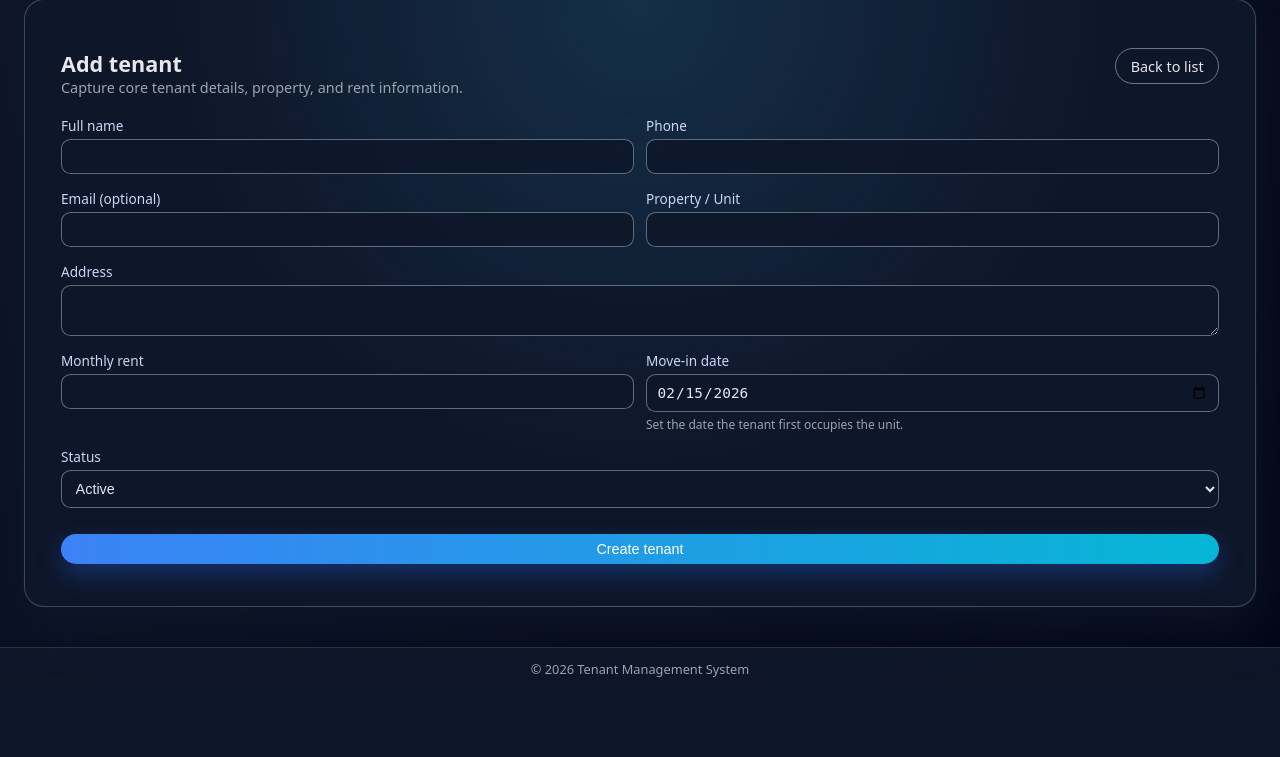
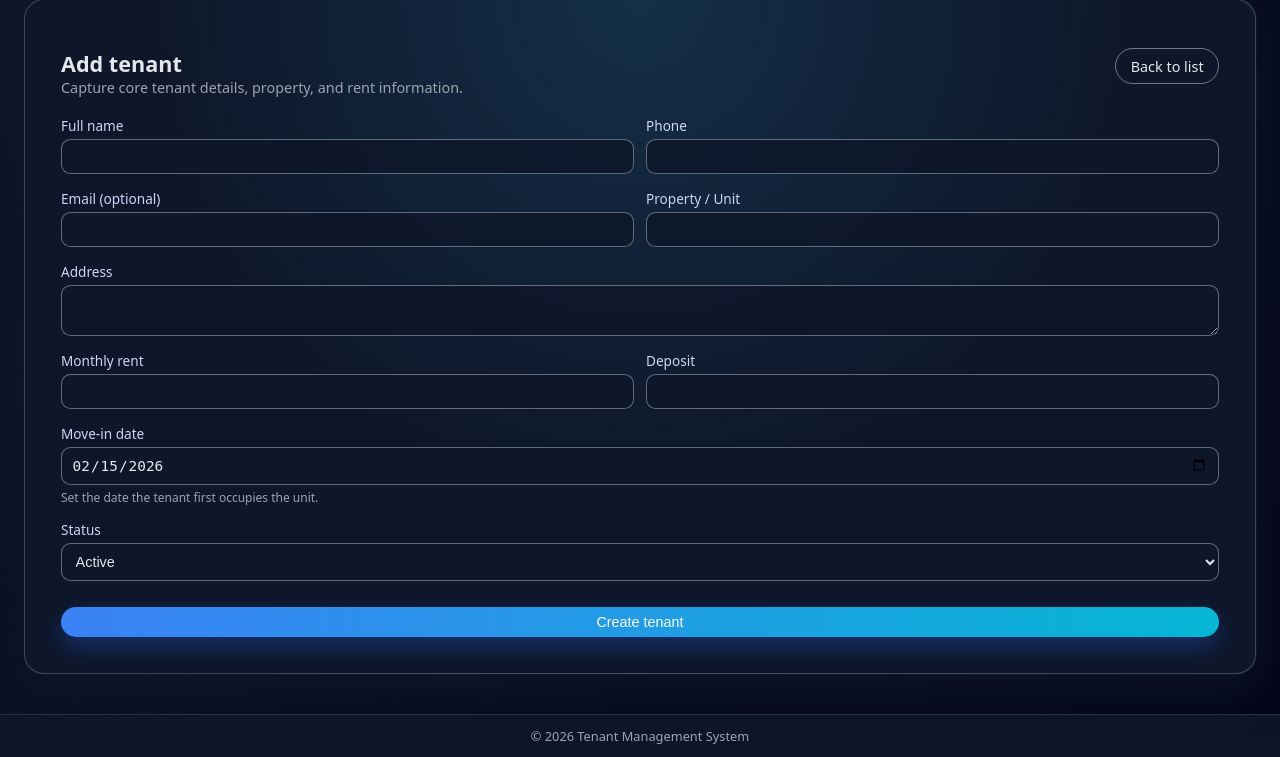
Before and after one commit to gabhaleshashank/tenant-manager, a PHP site: page /tenant_form.php in a window 1280 px wide. Shown: the part 110-867 px from the top of the page. Before the commit the page ends 787 px from the top, so only its background shows below. Run offline with PHP 8.4, Linux system fonts and the light colour scheme; the visitor is signed in with stand-in values (Sample User, id 1).

Commit message:
Add deposit field to tenant profile, form, and database schema; update tenant and dashboard listing to display deposit information

```diff
--- a/database/schema.sql
+++ b/database/schema.sql
@@ -25,6 +25,7 @@ CREATE TABLE IF NOT EXISTS tenants (
   address VARCHAR(255) NOT NULL,
   property_name VARCHAR(150) NOT NULL,
   monthly_rent DECIMAL(10,2) NOT NULL,
+  deposit DECIMAL(10,2) NOT NULL DEFAULT 0.00,
   move_in_date DATE NOT NULL,
   status ENUM('active', 'moved_out') NOT NULL DEFAULT 'active',
   created_at TIMESTAMP DEFAULT CURRENT_TIMESTAMP
--- a/tenant_form.php
+++ b/tenant_form.php
@@ -21,6 +21,7 @@ $tenant = [
     'address' => '',
     'property_name' => '',
     'monthly_rent' => '',
+    'deposit' => '',
     'move_in_date' => date('Y-m-d'),
     'status' => 'active',
 ];
@@ -44,6 +45,7 @@ if ($_SERVER['REQUEST_METHOD'] === 'POST') {
     $tenant['address'] = trim($_POST['address'] ?? '');
     $tenant['property_name'] = trim($_POST['property_name'] ?? '');
     $tenant['monthly_rent'] = trim($_POST['monthly_rent'] ?? '');
+    $tenant['deposit'] = trim($_POST['deposit'] ?? '');
     $tenant['move_in_date'] = trim($_POST['move_in_date'] ?? '');
     $tenant['status'] = $_POST['status'] ?? 'active';
 
@@ -53,6 +55,7 @@ if ($_SERVER['REQUEST_METHOD'] === 'POST') {
         $tenant['address'] === '' ||
         $tenant['property_name'] === '' ||
         $tenant['monthly_rent'] === '' ||
+        $tenant['deposit'] === '' ||
         $tenant['move_in_date'] === ''
     ) {
         $error = 'Please fill in all required fields.';
@@ -66,6 +69,7 @@ if ($_SERVER['REQUEST_METHOD'] === 'POST') {
                      address = :address,
                      property_name = :property_name,
                      monthly_rent = :monthly_rent,
+                     deposit = :deposit,
                      move_in_date = :move_in_date,
                      status = :status
                  WHERE id = :id'
@@ -77,6 +81,7 @@ if ($_SERVER['REQUEST_METHOD'] === 'POST') {
                 'address' => $tenant['address'],
                 'property_name' => $tenant['property_name'],
                 'monthly_rent' => $tenant['monthly_rent'],
+                'deposit' => $tenant['deposit'],
                 'move_in_date' => $tenant['move_in_date'],
                 'status' => $tenant['status'],
                 'id' => $id,
@@ -85,9 +90,9 @@ if ($_SERVER['REQUEST_METHOD'] === 'POST') {
         } else {
             $stmt = $pdo->prepare(
                 'INSERT INTO tenants
-                 (full_name, phone, email, address, property_name, monthly_rent, move_in_date, status)
+                 (full_name, phone, email, address, property_name, monthly_rent, deposit, move_in_date, status)
                  VALUES
-                 (:full_name, :phone, :email, :address, :property_name, :monthly_rent, :move_in_date, :status)'
+                 (:full_name, :phone, :email, :address, :property_name, :monthly_rent, :deposit, :move_in_date, :status)'
             );
             $stmt->execute([
                 'full_name' => $tenant['full_name'],
@@ -96,6 +101,7 @@ if ($_SERVER['REQUEST_METHOD'] === 'POST') {
                 'address' => $tenant['address'],
                 'property_name' => $tenant['property_name'],
                 'monthly_rent' => $tenant['monthly_rent'],
+                'deposit' => $tenant['deposit'],
                 'move_in_date' => $tenant['move_in_date'],
                 'status' => $tenant['status'],
             ]);
@@ -173,13 +179,18 @@ include __DIR__ . '/includes/header.php';
                            value="<?php echo htmlspecialchars((string)$tenant['monthly_rent']); ?>">
                 </div>
                 <div class="field">
-                    <label for="move_in_date" id="move_date_label">Move-in date</label>
-                    <input type="date" id="move_in_date" name="move_in_date" data-required="true"
-                           value="<?php echo htmlspecialchars($tenant['move_in_date']); ?>">
-                    <span class="helper-text" id="move_date_help">
-                        Set the date the tenant first occupies the unit.
-                    </span>
+                    <label for="deposit">Deposit</label>
+                    <input type="number" step="0.01" id="deposit" name="deposit" data-required="true"
+                           value="<?php echo htmlspecialchars((string)$tenant['deposit']); ?>">
                 </div>
+            </div>
+            <div class="field">
+                <label for="move_in_date" id="move_date_label">Move-in date</label>
+                <input type="date" id="move_in_date" name="move_in_date" data-required="true"
+                       value="<?php echo htmlspecialchars($tenant['move_in_date']); ?>">
+                <span class="helper-text" id="move_date_help">
+                    Set the date the tenant first occupies the unit.
+                </span>
             </div>
             <div class="field">
                 <label for="status">Status</label>
--- a/tenant_profile.php
+++ b/tenant_profile.php
@@ -152,7 +152,8 @@ include __DIR__ . '/includes/header.php';
             <div class="card-title"><?php echo htmlspecialchars($tenant['full_name']); ?></div>
             <div class="card-subtitle">
                 Property: <?php echo htmlspecialchars($tenant['property_name']); ?> ·
-                Rent: <?php echo number_format((float)$tenant['monthly_rent'], 2); ?> ·
+                Rent: <?php echo htmlspecialchars(number_format((float)$tenant['monthly_rent'], 0, '.', '')); ?> ·
+                Deposit: <?php echo htmlspecialchars(number_format((float)($tenant['deposit'] ?? 0), 0, '.', '')); ?> ·
                 Status:
                 <?php if ($tenant['status'] === 'active'): ?>
                     <span class="pill pill-active">Active</span>
@@ -212,7 +213,7 @@ include __DIR__ . '/includes/header.php';
                                     ?>
                                 </td>
                                 <td><?php echo htmlspecialchars($rent['date_given']); ?></td>
-                                <td><?php echo number_format((float)$rent['amount'], 2); ?></td>
+                                <td><?php echo htmlspecialchars(number_format((float)$rent['amount'], 0, '.', '')); ?></td>
                                 <td><?php echo ucfirst(htmlspecialchars($rent['mode'])); ?></td>
                             </tr>
                         <?php endforeach; ?>
--- a/tenants.php
+++ b/tenants.php
@@ -8,7 +8,7 @@ require_once __DIR__ . '/includes/auth.php';
 require_login();
 
 $pdo = getPDO();
-$stmt = $pdo->query('SELECT id, full_name, phone, email, property_name, monthly_rent, status FROM tenants ORDER BY full_name ASC');
+$stmt = $pdo->query('SELECT id, full_name, phone, email, property_name, monthly_rent, deposit, status FROM tenants ORDER BY full_name ASC');
 $tenants = $stmt->fetchAll();
 
 include __DIR__ . '/includes/header.php';
@@ -31,6 +31,7 @@ include __DIR__ . '/includes/header.php';
                 <th>Contact</th>
                 <th>Property</th>
                 <th>Rent</th>
+                <th>Deposit</th>
                 <th>Status</th>
                 <th>Actions</th>
             </tr>
@@ -55,7 +56,8 @@ include __DIR__ . '/includes/header.php';
                             <?php endif; ?>
                         </td>
                         <td><?php echo htmlspecialchars($tenant['property_name']); ?></td>
-                        <td><?php echo number_format((float)$tenant['monthly_rent'], 2); ?></td>
+                        <td><?php echo htmlspecialchars(number_format((float)$tenant['monthly_rent'], 0, '.', '')); ?></td>
+                        <td><?php echo htmlspecialchars(number_format((float)$tenant['deposit'], 0, '.', '')); ?></td>
                         <td>
                             <?php if ($tenant['status'] === 'active'): ?>
                                 <span class="pill pill-active">Active</span>
```
Also changed, not shown: dashboard.php (+8 -2 lines).
